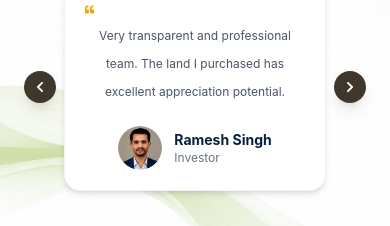
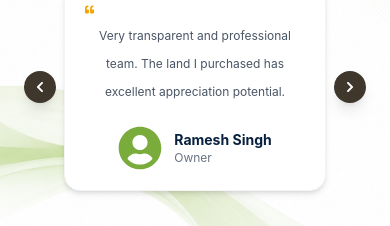
Before and after one commit to tcq-pawas/HeyDay-Web, a React (Vite) app: page / in a window 390 px wide. Shown: the part 6780-7006 px from the top of the page. Built offline with nearby package versions, Linux system fonts and the light colour scheme; no server answers.

Commit message:
Update testimonial avatars and mobile layout

```diff
--- a/src/components/contact/ContactParts.jsx
+++ b/src/components/contact/ContactParts.jsx
@@ -30,7 +30,7 @@ export const Field = ({
 );
 
 export const Feature = ({ icon, title, sub }) => (
-  <div className="flex items-center gap-2">
+  <div className="flex items-center gap-2 max-sm:flex-col max-sm:items-center max-sm:text-center">
     <div className="flex h-9 w-9 shrink-0 items-center justify-center rounded-full bg-[#eef3e8] text-base text-[#4f6b39]">
       {icon}
     </div>
--- a/src/components/heropage/TestimonialSection.jsx
+++ b/src/components/heropage/TestimonialSection.jsx
@@ -1,47 +1,36 @@
 import { useState, useEffect } from "react";
-import { FaChevronLeft, FaChevronRight, FaQuoteLeft } from "react-icons/fa";
-
-import avatar1 from "../../assets/images/home/avatar1.png";
-import avatar2 from "../../assets/images/home/avatar2.png";
-import avatar3 from "../../assets/images/home/avatar3.png";
-import avatar4 from "../../assets/images/home/avatar4.png";
-import avatar5 from "../../assets/images/home/avatar5.png";
+import { FaChevronLeft, FaChevronRight, FaQuoteLeft, FaUserCircle } from "react-icons/fa";
 import bg4 from "../../assets/backgrounds/bg4.png";
 
 const TestimonialSection = () => {
   const testimonials = [
     {
       name: "Ramesh Singh",
-      role: "Investor",
-      image: avatar1,
+      role: "Owner",
       comment:
         "Very transparent and professional team. The land I purchased has excellent appreciation potential.",
     },
     {
       name: "Ankit Verma",
-      role: "NRI Investor",
-      image: avatar2,
+      role: "Owner",
       comment:
         "As an NRI, I needed a reliable partner. HeyDay Realty made the entire process smooth and trustworthy.",
     },
     {
       name: "Vivek Yadav",
-      role: "Business Owner",
-      image: avatar3,
+      role: "Owner",
       comment:
         "Best agricultural plot buying experience. Clear documentation and peaceful location.",
     },
     {
       name: "Priya Sharma",
-      role: "Investor",
-      image: avatar4,
+      role: "Owner",
       comment:
         "Very supportive team. Everything from site visit to registration was handled professionally.",
     },
     {
       name: "Amit Mishra",
-      role: "Land Buyer",
-      image: avatar5,
+      role: "Owner",
       comment:
         "Excellent location options and transparent dealing. Highly recommended.",
     },
@@ -128,13 +117,9 @@ const TestimonialSection = () => {
                 </p>
 
                 <div className="flex items-center justify-center gap-3 mt-5">
-                  <img
-                    src={item.image}
-                    alt={`${item.name} - HeyDay Realty Client Testimonial`}
-                    className="w-11 h-11 rounded-full object-cover"
-                    loading="lazy"
-                    width="44"
-                    height="44"
+                  <FaUserCircle
+                    className="w-11 h-11 text-[#7aac3b]"
+                    aria-label={`${item.name} - HeyDay Realty Client Testimonial`}
                   />
 
                   <div>
```
